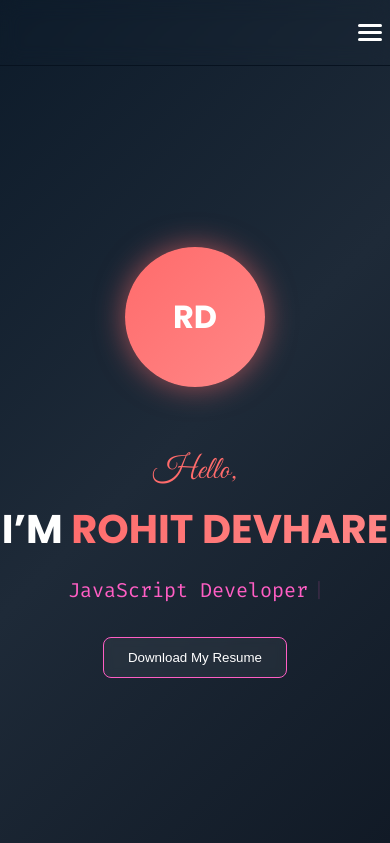
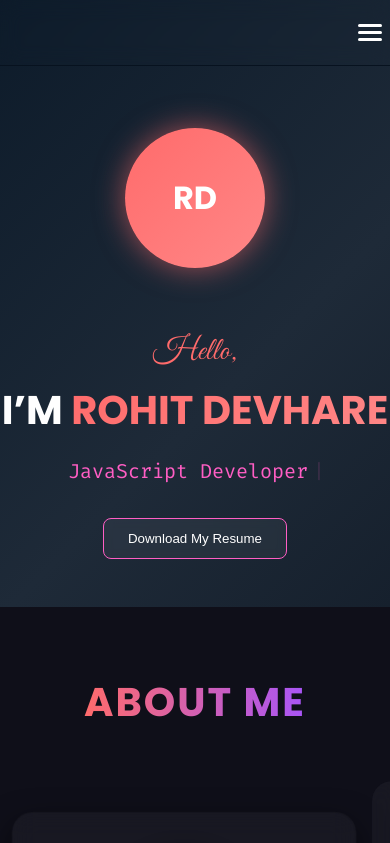
Before and after one commit to rohitd4007/my-portfolio, a React (Create React App) app: page / in a window 390 px wide. Shown: the top 843 px of the page. Built offline with nearby package versions, Linux system fonts and the light colour scheme.

Commit message:
ui issues

```diff
--- a/src/Components/myInfo/myInfo.css
+++ b/src/Components/myInfo/myInfo.css
@@ -217,4 +217,9 @@
         justify-content: flex-end;
         padding: 1rem;
     }
+
+    .hero-section {
+        height: auto;
+        padding: 1rem 0 1rem 0;
+    }
 }
```
